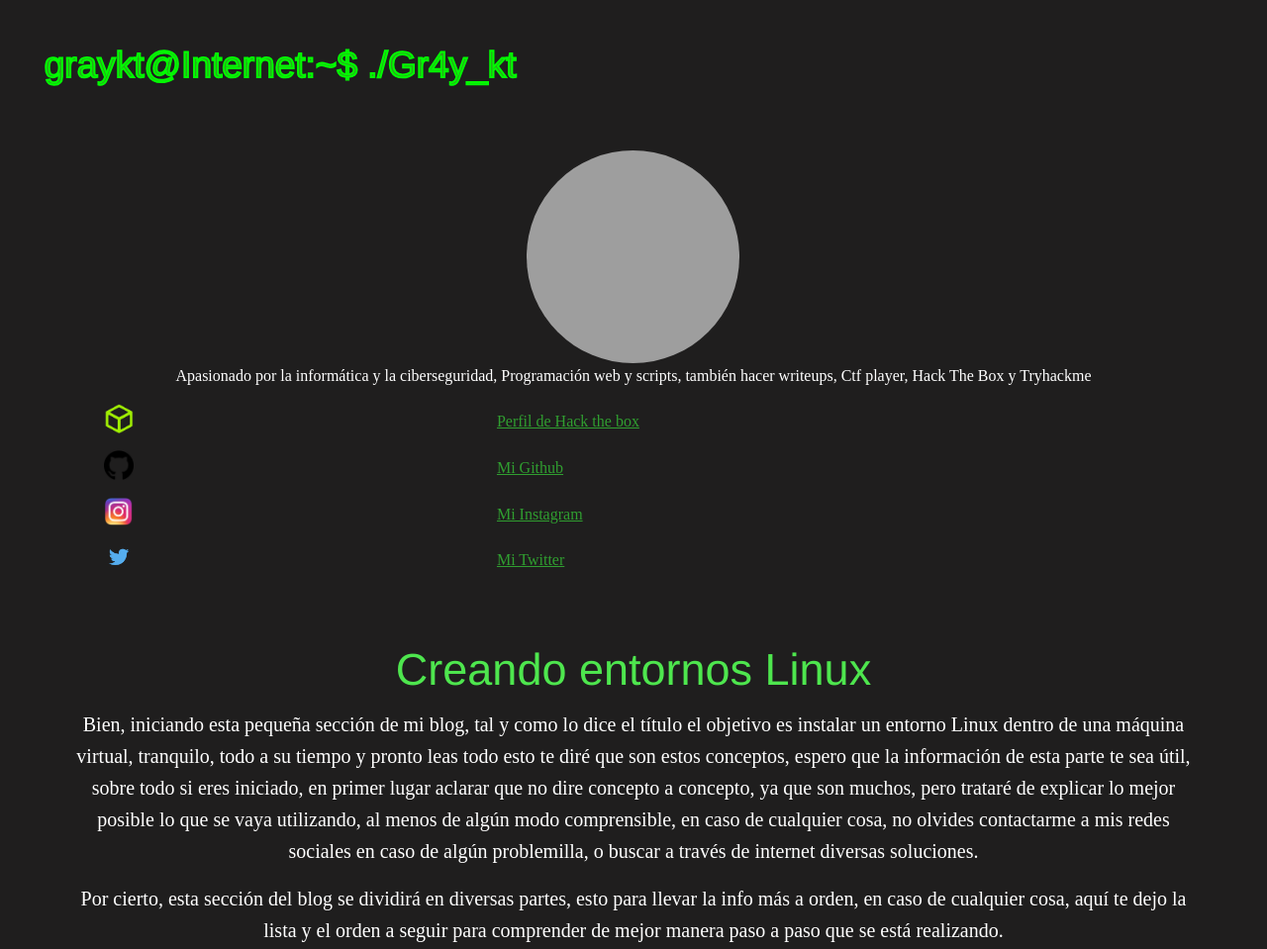
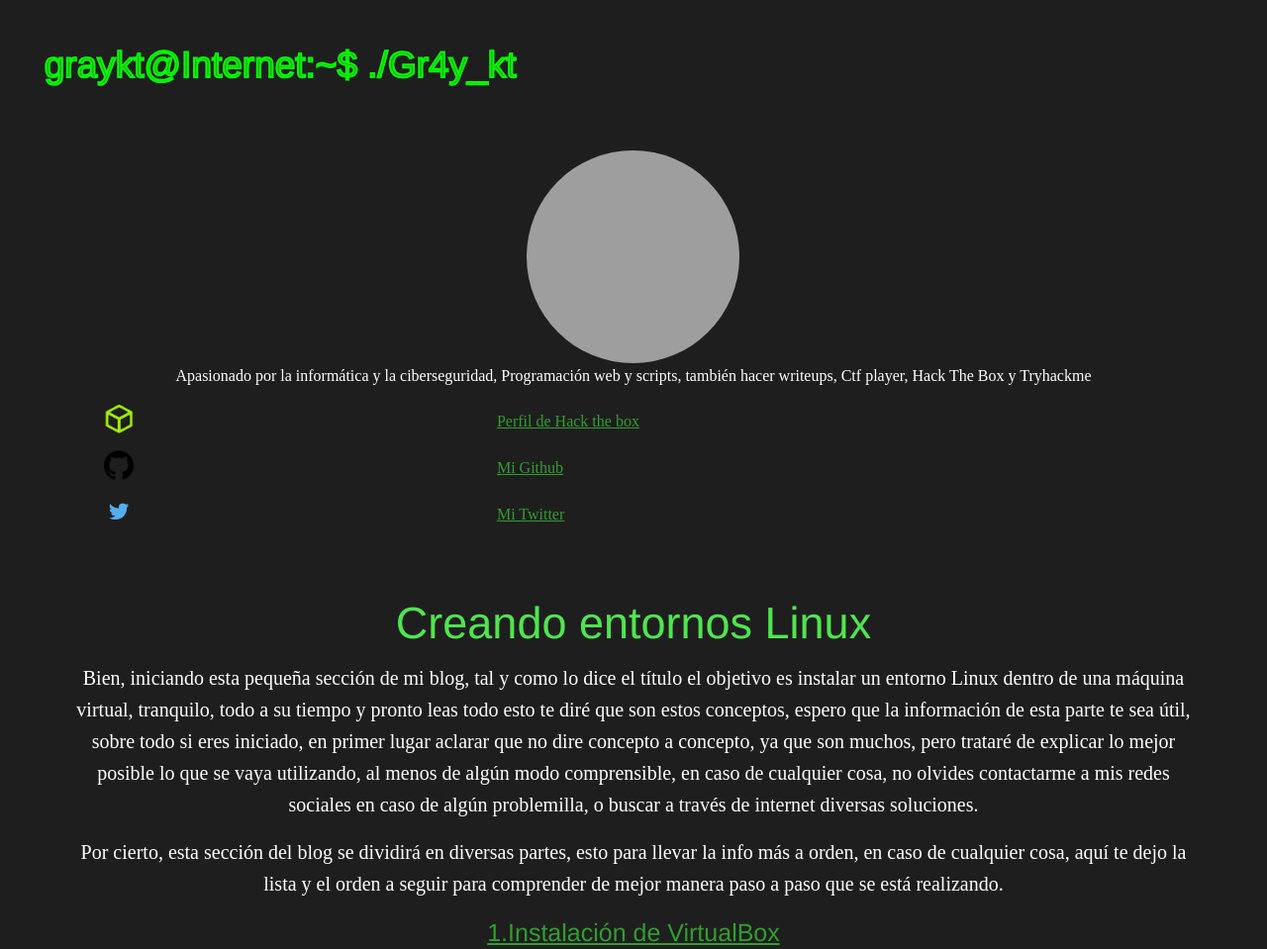
Before and after one commit to Gr4ykt/Old_website, a plain HTML site: page sites/informatica general/CreandoEntornosPrincipal.html in a window 1280 px wide. Shown: the top 959 px of the page at 99% size. Drawn offline with Linux system fonts and the light colour scheme; grey boxes are pictures that could not be loaded.

Commit message:
Update CreandoEntornosPrincipal.html

```diff
--- a/sites/informatica general/CreandoEntornosPrincipal.html
+++ b/sites/informatica general/CreandoEntornosPrincipal.html
@@ -27,9 +27,6 @@
             <div>
                 <img src="../../img/github.png">
                 <p><a href="https://github.com/Gr4ykt" class="a-1">Mi Github</a></p></div>
-            <div>
-                <img src="../../img/logo_ig.png">
-                <p><a href="https://www.instagram.com/soy_el_mati_kt/" class="a-1">Mi Instagram</a></p></div>
 
             <div>
                 <img src="../../img/twitter.png">
```
